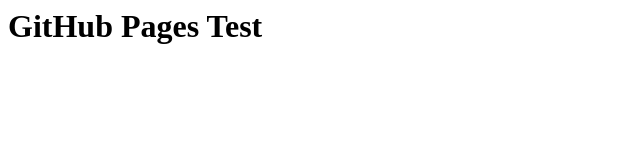
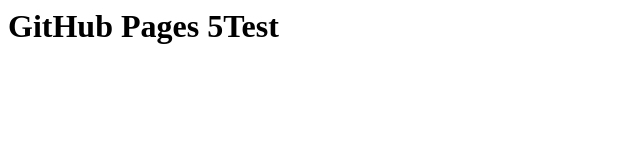
Before and after one commit to onehousesocialclub/surveys, a plain HTML site: page index.html in a window 1280 px wide. Shown: the full height of the page, 0-640 px from the left. Drawn offline with Linux system fonts and the light colour scheme.

Commit message:
Update index.html

```diff
--- a/index.html
+++ b/index.html
@@ -1 +1 @@
-<h1>GitHub Pages Test</h1>
+<h1>GitHub Pages 5Test</h1>
```
